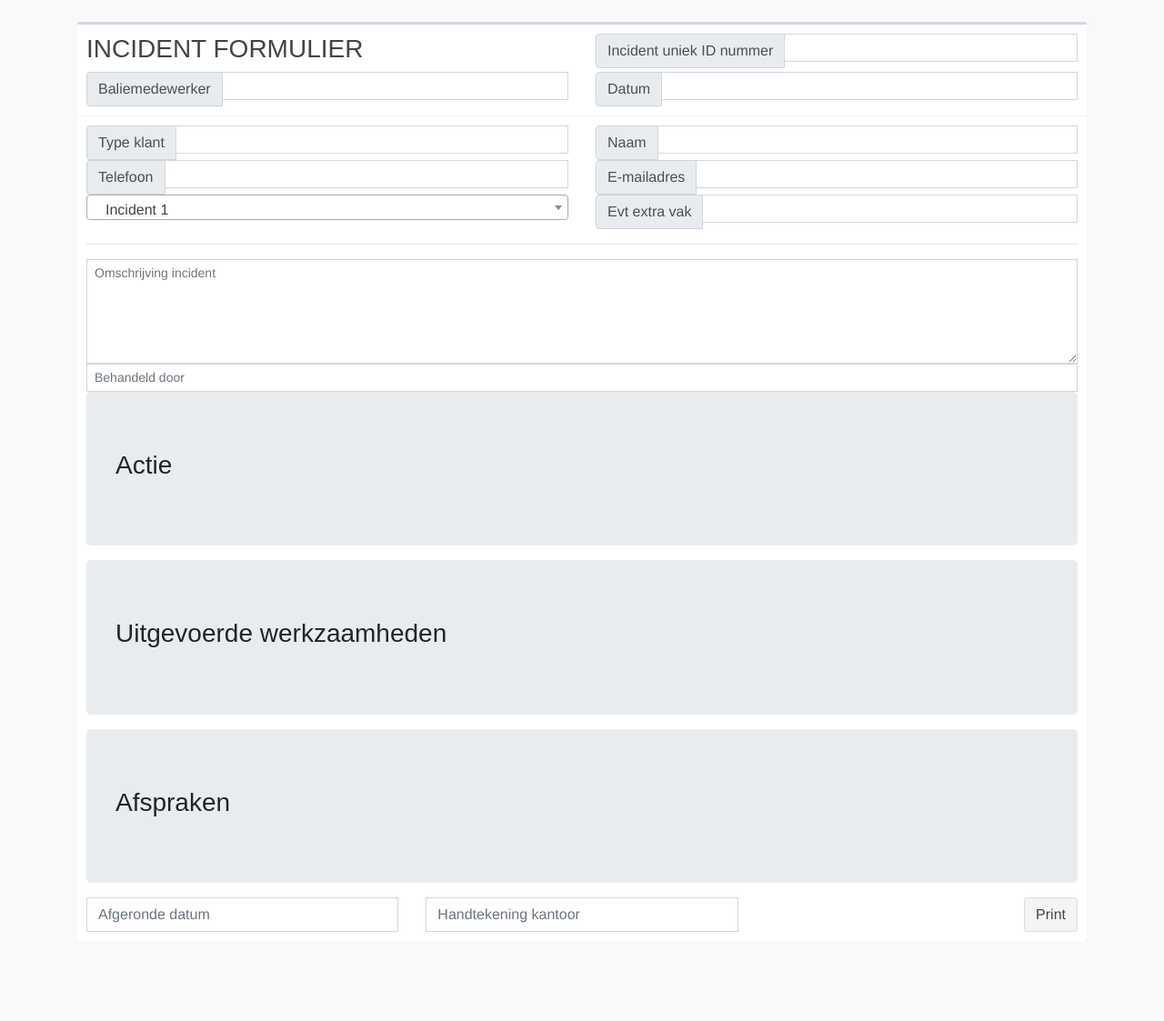
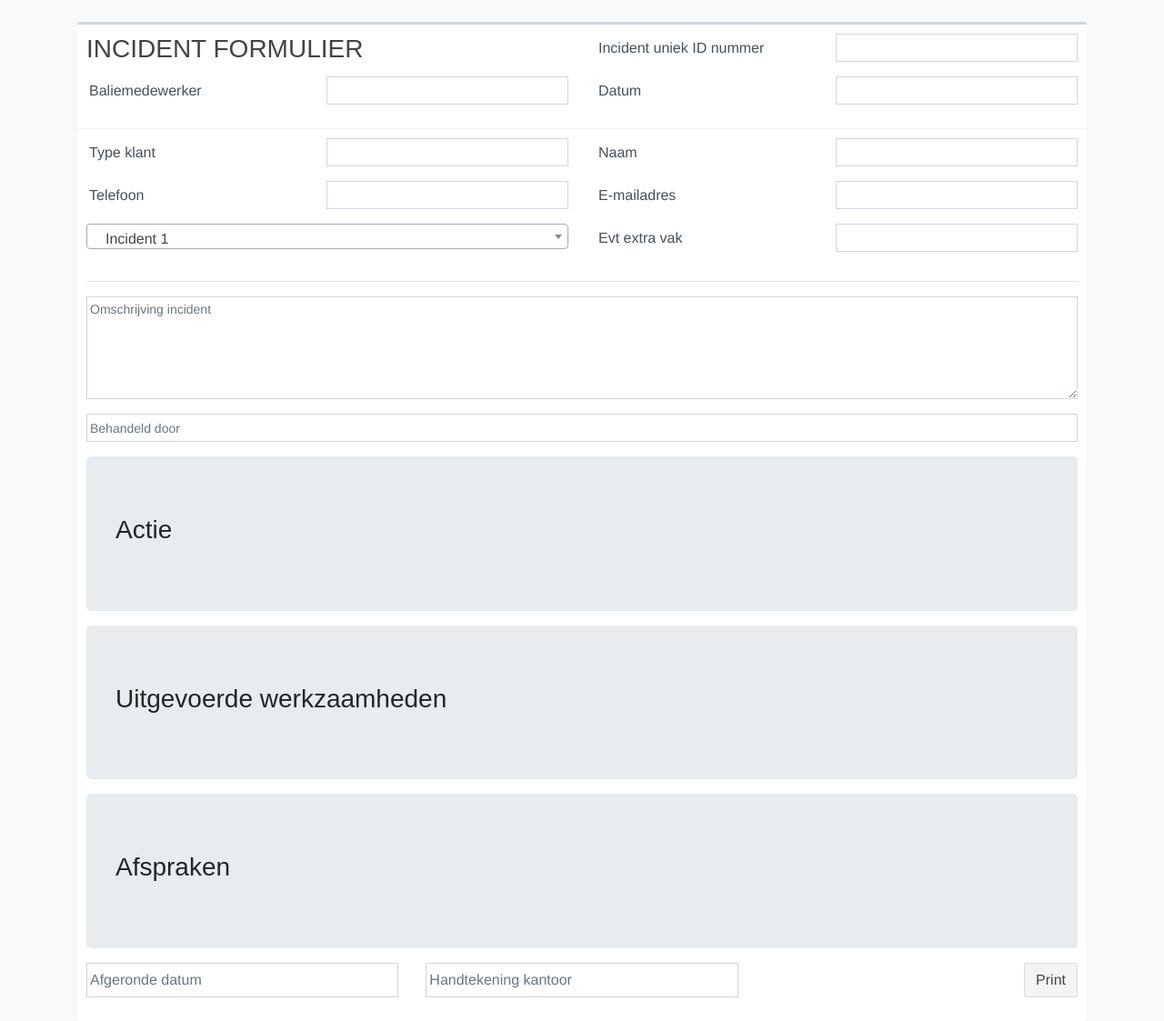
Before and after one commit to NotoriousRick/IMSProject, a PHP site: page / in a window 1280 px wide. Shown: the part 56-1179 px from the top of the page at 91% size. Before the commit the page ends 1091 px from the top, so only its background shows below. Run offline with PHP 8.4, Linux system fonts and the light colour scheme.

Commit message:
Added custom span id css. Adjust the input-group boostrap styling.

```diff
--- a/Public/Custom.css
+++ b/Public/Custom.css
@@ -5,9 +5,19 @@ body{
   font-family: monospace;
   background-color: #f8f9fa;
 }
-#input_margin{
+#input_margin_radius_padding{
   margin-bottom: 2vh;
+  padding:3px;
+}
+#span_margin_radius_padding{
+  margin-bottom: 2vh;
+  padding:3px;
+  background-color:white;
+  border:none;
 }
 #jumbotron_margin{
   margin-bottom: 2vh;
 }
+.input-group > .input-group-prepend{
+  width:50%;
+}
```
